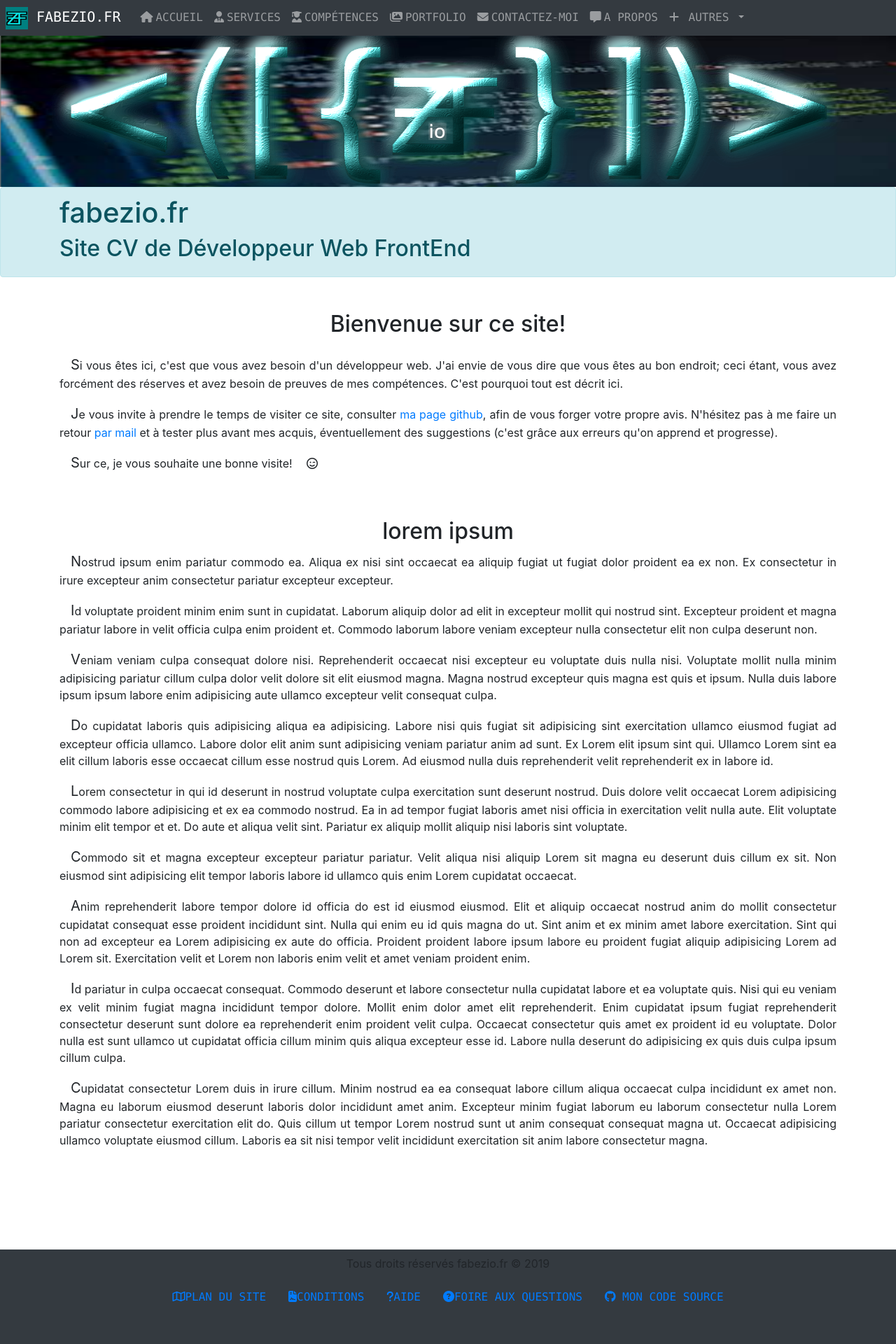
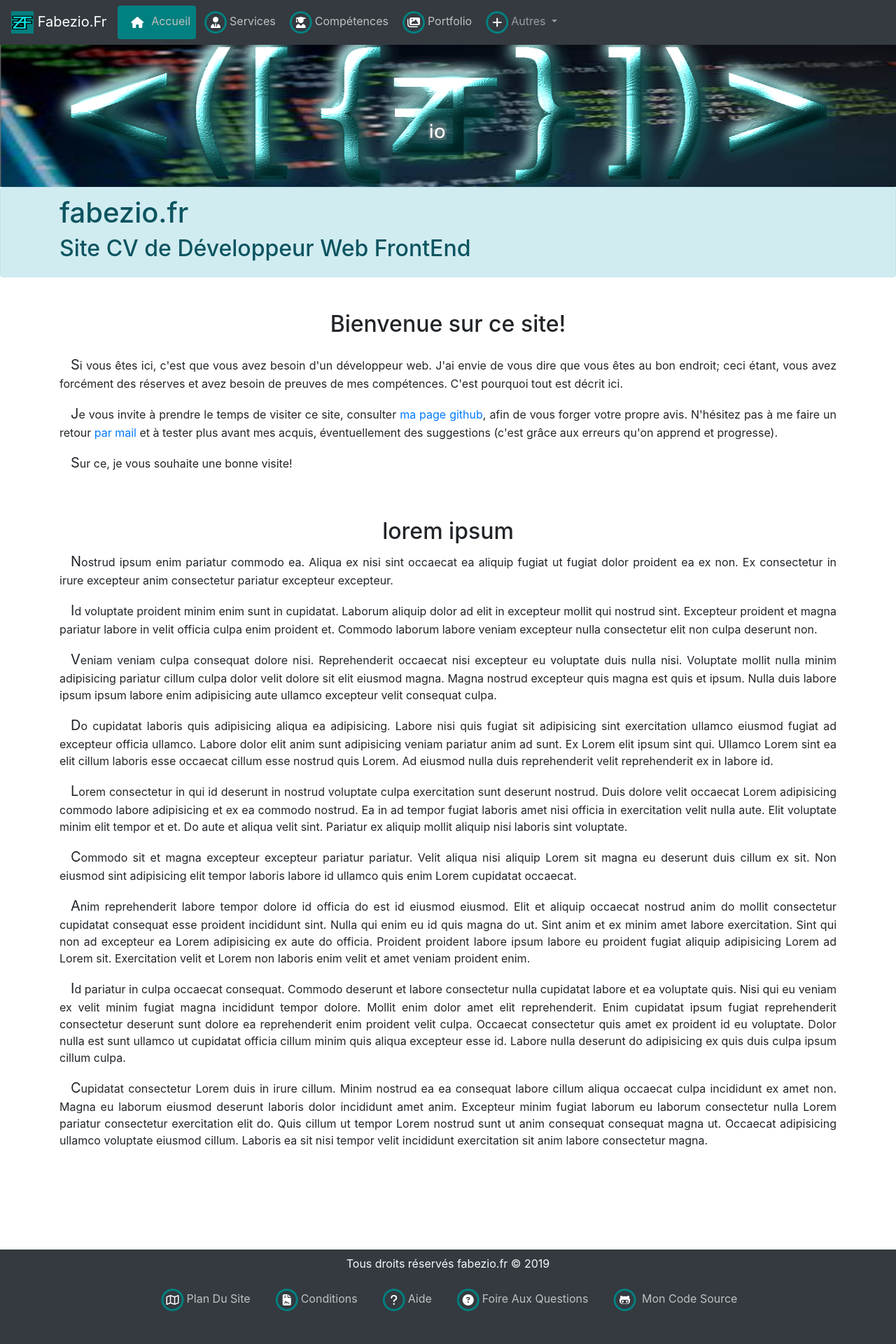
Before and after one commit to Fabezio/fabezio_nuxt, a Nuxt app: page / in a window 1280 px wide. Shown: the top 1920 px of the page at 70% size. Built offline with nearby package versions, Linux system fonts and the light colour scheme.

Commit message:
Ajout module icones: IconStack

```diff
--- a/components/Footer.vue
+++ b/components/Footer.vue
@@ -1,33 +1,31 @@
 <template>
   <div class>
-    <footer class=" d-block mx-auto mt-5 pt-2 pb-5 bg-dark">
-      <p class="text-center">
+    <footer class="d-block mx-auto mt-5 pt-2 pb-5 bg-dark">
+      <p class="text-center text-light">
         Tous droits réservés fabezio.fr
         <span>&copy;</span> 2019
       </p>
-      <ul class="nav navbar-light justify-content-center text-monospace text-uppercase">
+      <ul class="nav navbar-light text-light justify-content-center text-capitalize">
         <li class="nav-item" v-for="link in links" :key="link.route">
           <nuxt-link class="nav-link" :to="link.route">
-            <i :class="link.icon"></i>
+            <IconStack :faClass="link.icon" />
+
             <span class="route">{{link.name}}</span>
           </nuxt-link>
-          <!-- <a class="nav-link active" href="#">Active</a> -->
-        </li>
-
-        <li class="nav-item">
-          <!-- <nuxt-link class="nav-link" to="/cgu">Conditions</nuxt-link> -->
-          <!-- <a class="nav-link" href="#">Link</a> -->
-          <a class="nav-link" href="https://github.com/Fabezio/fabezio_nuxt" target="_blank">
-            <i class="fab fa-github"></i>
-            Mon code source
-          </a>
         </li>
         <li class="nav-item">
-          <!-- <nuxt-link class="nav-link" to="/help">Aide</nuxt-link> -->
-          <!-- <a class="nav-link" href="#">Link</a> -->
-        </li>
-        <li class="nav-item">
-          <!-- <a class="nav-link disabled" href="#" tabindex="-1" aria-disabled="true">Disabled</a> -->
+          <a
+               class="nav-link"
+                href="https://github.com/Fabezio/fabezio_nuxt"
+                target="_blank"
+              >
+                  <IconStack faClass="fab fa-github-alt" />
+                  <span class="route">
+                  Mon code source
+
+                  </span>
+
+              </a>
         </li>
       </ul>
       <nav class="navbar justify-content-center"></nav>
@@ -36,29 +34,33 @@
 </template>
 
 <script>
+import IconStack from "@/components/IconStack";
 export default {
   name: "Footer",
+  components: {
+    IconStack
+  },
   data() {
     return {
       links: [
         {
           route: "/map",
-          name: "Plan du site",
+          name: "plan du site",
           icon: "far fa-map"
         },
         {
           route: "/cgu",
-          name: "Conditions",
+          name: "conditions",
           icon: "fas fa-file-contract"
         },
         {
           route: "/help",
-          name: "Aide",
+          name: "aide",
           icon: "fas fa-question"
         },
         {
           route: "/faq",
-          name: "Foire aux Questions",
+          name: "foire aux questions",
           icon: "fas fa-question-circle"
         }
       ]
--- /dev/null
+++ b/components/IconStack.vue
@@ -0,0 +1,13 @@
+<template>
+    <span class="fa-stack fa-1x fa-fw">
+        <i class="far fa-circle fa-stack-2x fa-fw teal-circle"></i>
+        <i :class="faClass" class="fa-stack-1x this-fa fa-fw fa-inverse"></i>
+    </span>
+</template>
+
+<script>
+export default {
+    name: "IconStack",
+    props: ['faClass']
+}
+</script>
--- a/components/Navbar.vue
+++ b/components/Navbar.vue
@@ -1,9 +1,7 @@
 <template>
   <div>
-    <nav
-      class="navbar navbar-expand-lg navbar-dark bg-dark text-uppercase text-monospace nav-pills m-0 py-1 px-2 fixed-top"
-    >
-      <nuxt-link class="navbar-brand" to="/">
+    <nav class="navbar navbar-expand-lg navbar-dark bg-dark text-capitalize nav-pills fixed-top">
+      <nuxt-link class="navbar-brand home"  to="/">
         <img
           src="@/assets/favicon-32.png"
           class="logo"
@@ -29,10 +27,14 @@
       </button>
 
       <div class="collapse navbar-collapse" :class="{'show':collapse}" id="navbarSupportedContent">
-        <ul class="navbar-nav mr-auto text-center px-1">
+        <ul class="navbar-nav">
           <li class="nav-item nav-pill" v-for="link in links" :key="link.route">
             <nuxt-link class="nav-link" :to="link.route">
-              <i :class="link.icon" class="mr-1"></i>
+              <IconStack :faClass="link.icon" />
+              <!-- <span class="fa-stack fa-1x fa-fw">
+                <i class="far fa-circle fa-stack-2x fa-fw teal-circle"></i>
+                <i :class="link.icon" class="fa-stack fa-fw fa-inverse"></i>
+              </span>-->
               <span class="route">{{link.name}}</span>
             </nuxt-link>
           </li>
@@ -54,32 +56,24 @@
               aria-haspopup="true"
               aria-expanded="false"
             >
-              <i class="fas fa-plus mr-1"></i>
-              Autres
+              <IconStack faClass="fas fa-plus" />Autres
             </a>
-            <div class="dropdown-menu" :class="{'show': dropdown}" aria-labelledby="navbarDropdown">
-              <nuxt-link class="dropdown-item" to="/about">
-                <i class="fas fa-comment-alt mr-1"></i> Qui je suis
-              </nuxt-link>
-              <nuxt-link class="dropdown-item" to="/contact">
-                <i class="fas fa-envelope mr-1"></i> Contactez-moi
-              </nuxt-link>
-              <a class="dropdown-item" href="https://github.com/Fabezio/fabezio_nuxt" target="_blank">
-                <hr class="my-1" />
-                <i class="fab fa-github mr-1"></i>
-                Mon code source
-              </a>
-              <!--
+            <div
+              class="dropdown-menu bg-dark text-dark"
+              :class="{'show': dropdown}"
+              aria-labelledby="navbarDropdown"
+            >
+              <div v-for="link in dropdownLinks" :key="link.route">
+                <nuxt-link class="nav-link" :to="link.route">
+                  <IconStack :faClass="link.icon" />
 
-              <nuxt-link class="dropdown-item" to="/map">Plan du Site</nuxt-link>
-              <nuxt-link class="dropdown-item" to="/help">Aide</nuxt-link>
-              <nuxt-link class="dropdown-item" to="/faq">Foire aux Questions</nuxt-link>
-              <nuxt-link class="dropdown-item" to="/cgu">Conditions</nuxt-link>
-              -->
+                  <span class="route">{{link.name}}</span>
+                </nuxt-link>
+              </div>
+
+              <hr class="my-1" />
+
             </div>
-          </li>
-          <li class="nav-item">
-            <!-- <a class="nav-link disabled" href="#" tabindex="-1" aria-disabled="true">Disabled</a> -->
           </li>
         </ul>
         <form class="form-inline my-2">
@@ -108,12 +102,17 @@
 </template>
 
 <script>
+import IconStack from "@/components/IconStack";
+// import NavLinks from '@/components/'
 // const menu = document.getElementById('navbarSupportedContent')
 // const button = document.getElementById('menuButton')
 // const dropdown = document.getElementById('navbarDropdown')
 // const menu = document.getElementById('navbarSupportedContent')
 export default {
   name: "Navbar",
+  components: {
+    IconStack
+  },
   data() {
     return {
       collapse: false,
@@ -123,40 +122,35 @@ export default {
       links: [
         {
           route: "/",
-          name: "Accueil",
+          name: "accueil",
           icon: "fas fa-home"
         },
         {
           route: "/services",
-          name: "Services",
+          name: "services",
           icon: "fas fa-user-tie"
         },
         {
           route: "/skills",
-          name: "Compétences",
+          name: "compétences",
           icon: "fas fa-user-graduate"
         },
         {
           route: "/portfolio",
-          name: "Portfolio",
+          name: "portfolio",
           icon: "fas fa-images"
-        },
+        }
+      ],
+      dropdownLinks: [
         {
           route: "/contact",
-          name: "Contactez-moi",
+          name: "contactez-moi",
           icon: "fas fa-envelope"
         },
         {
           route: "/about",
-          name: "A propos",
+          name: "à propos",
           icon: "fas fa-comment-alt"
-        }
-      ],
-      dropdownLinks: [
-        {
-          route: "",
-          name: "",
-          icon: ""
         }
       ],
       logs: [
@@ -179,7 +173,7 @@ export default {
           color: "btn btn-warning",
           name: "Déconnexion",
           icon: "fas fa-sign-out-alt",
-          show: true
+          show: false
         }
       ]
     };
--- a/layouts/default.vue
+++ b/layouts/default.vue
@@ -11,6 +11,7 @@
     </div>-->
     <nuxt class="py-5" />
     <Footer />
+
   </div>
 </template>
 
@@ -27,11 +28,17 @@ export default {
 </script>
 
 <style >
+.far, .fas {
+  margin: 0 !important;
+}
 .bg-transparent {
 background: rgba (0,0,0,0.25) !important;
 }
 .bg-teal {
   background: #008080;
+}
+.teal-circle {
+  color: #008080;
 }
 .bg-bluesky {
   background: skyblue;
@@ -67,8 +74,25 @@ background: rgba (0,0,0,0.25) !important;
   background: whitesmoke;
   padding: 7px;
 }
+.route{
+  color: silver !important;
 
+}
+.route:hover {
+  text-decoration: white underline !important;
+}
+
+
+
+.nuxt-link-exact-active:not(.home) {
+  background: #008080 !important;
+  color: darkslategrey !important;
+}
   /*
+
+.fab.route:active,
+.fas.route:active,
+.nuxt-link-exact-active .this-fa,
 .navbar-brand {
   color: white !important;
 
@@ -76,14 +100,6 @@ background: rgba (0,0,0,0.25) !important;
 .nav-link {
   color: silver !important;
 }
-.nav-link:hover.route {
-  text-decoration: white underline !important;
-}
-.nav-link:selected.route,
-.nav-link:active.route {
-  text-decoration: white underline !important;
-  color: white !important;
-}
 */
   /* .nav-tabs :active {
     background: whitesmoke;
--- a/pages/index.vue
+++ b/pages/index.vue
@@ -18,14 +18,16 @@
     <div class="container my-5">
       <h2 class="text-center mb-4">Bienvenue sur ce site!</h2>
 
-      <div class="text-justify">
+      <div class="text-justify ">
         <p>
           Si vous êtes ici, c'est que vous avez besoin d'un développeur web. J'ai envie de vous dire que vous êtes au bon endroit; ceci étant, vous avez forcément des réserves et avez besoin de preuves de mes compétences. C'est pourquoi tout est décrit ici.
         </p>
         <p>
           Je vous invite à prendre le temps de visiter ce site, consulter <a href="https://github.com/Fabezio/fabezio_nuxt" target="_blank">ma page github</a>, afin de vous forger votre propre avis. N'hésitez pas à me faire un retour <a href="mailto:fabezio@outlook.fr">par mail</a> et à tester plus avant mes acquis, éventuellement des suggestions (c'est grâce aux erreurs qu'on apprend et progresse).
         </p>
-        <p>Sur ce, je vous souhaite une bonne visite! <i class="far fa-smile-wink pl-0 ml-0"></i></p>
+        <p>Sur ce, je vous souhaite une bonne visite!
+          <!-- <i class="far fa-smile-wink p-0 m-0 fa-2x text-warning"></i> -->
+          </p>
       </div>
     </div>
     <div class="container">
```
